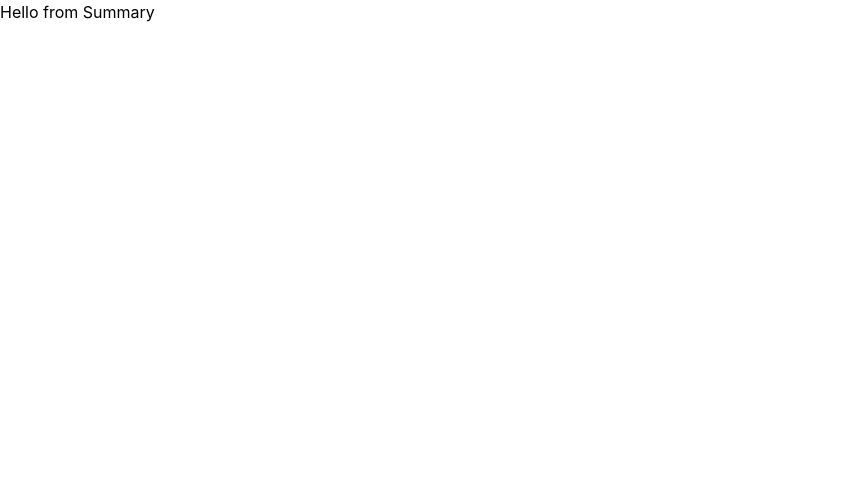
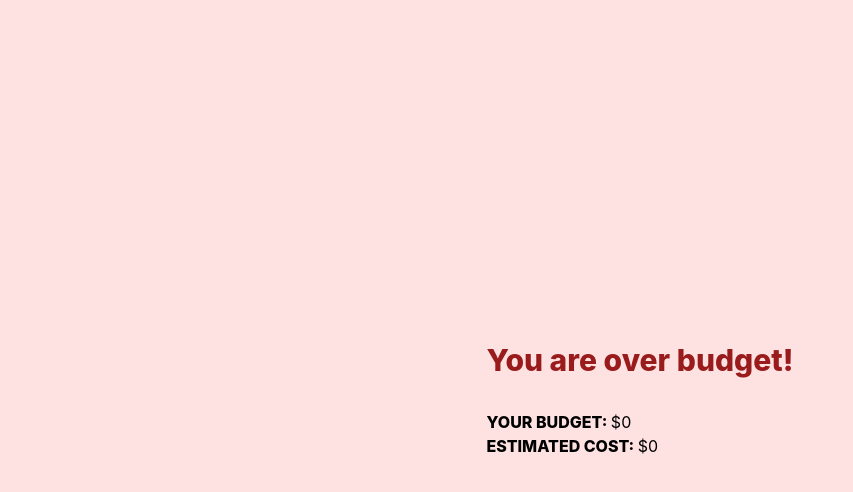
Before and after one commit to daltonscharff/budget-calculator, a React (Create React App) app: page /summary in a window 1280 px wide. Shown: the top 492 px of the page, without its empty margins (0-853 px from the left). Built offline with nearby package versions, Linux system fonts and the light colour scheme; no server answers; the database is empty.

Commit message:
adds simple summary page

```diff
--- a/src/App.tsx
+++ b/src/App.tsx
@@ -5,6 +5,7 @@ import ItemPage from "./pages/ItemsPage";
 import BudgetInputPage from "./pages/BudgetInputPage";
 import "./App.css";
 import PageNotFound from "./pages/PageNotFound";
+import SummaryPage from "./pages/SummaryPage";
 
 function App() {
   const [items, setItems] = useState([] as Item[]);
@@ -59,7 +60,16 @@ function App() {
             />
           }
         />
-        <Route path="/summary" element={<div>Hello from Summary</div>} />
+        <Route
+          path="/summary"
+          element={
+            <SummaryPage
+              budget={budget}
+              priceRange={priceRange}
+              selectedItems={selectedItems}
+            />
+          }
+        />
         <Route path="*" element={<PageNotFound />} />
       </Routes>
     </BrowserRouter>
--- a/src/components/Button.tsx
+++ b/src/components/Button.tsx
@@ -1,10 +1,16 @@
 import { PropsWithChildren } from "react";
 
-type Props = PropsWithChildren<{}>;
+type Props = PropsWithChildren<{
+  className?: string;
+  disabled?: boolean;
+}>;
 
-function Button({ children }: Props) {
+function Button({ className, disabled, children }: Props) {
   return (
-    <button className="w-full text-center font-bold text-white bg-emerald-600 rounded-full px-8 py-4 mt-12 cursor-pointer">
+    <button
+      className={`w-full text-center font-bold text-white bg-emerald-600 rounded-full cursor-pointer px-4 py-2 disabled:bg-gray-300 disabled:cursor-default ${className}`}
+      disabled={disabled}
+    >
       {children}
     </button>
   );
--- a/src/pages/BudgetInputPage.tsx
+++ b/src/pages/BudgetInputPage.tsx
@@ -9,15 +9,16 @@ type Props = {
 
 function BudgetInputPage(props: Props) {
   const [budget, setBudget] = useState(
-    props.budget === 0 ? "" : props.budget.toString()
+    props.budget === 0 ? "" : (props.budget / 100).toString()
   );
   const navigate = useNavigate();
 
   const handleFormSubmit = (event: FormEvent<HTMLFormElement>) => {
     event.preventDefault();
     const budgetClean = budget.replaceAll(",", "");
-    const budgetNum = parseFloat(budgetClean);
+    let budgetNum = parseFloat(budgetClean);
     if (!isNaN(budgetNum)) {
+      budgetNum = Math.round(budgetNum * 100);
       props.setBudget(budgetNum);
       navigate("/items");
     }
@@ -48,7 +49,7 @@ function BudgetInputPage(props: Props) {
             placeholder="50,000"
           />
         </div>
-        <Button>Begin</Button>
+        <Button className="px-8 py-4 mt-12">Begin</Button>
       </div>
     </form>
   );
--- a/src/pages/ItemsPage.tsx
+++ b/src/pages/ItemsPage.tsx
@@ -3,6 +3,8 @@ import { Item } from "../store/firebase";
 import displayCurrency from "../utils/displayCurrency";
 import GroupedItems from "../components/GroupedItems";
 import StickyFooterLayout from "../components/StickyFooterLayout";
+import Button from "../components/Button";
+import { useNavigate } from "react-router-dom";
 
 type Props = {
   items: Item[];
@@ -18,6 +20,7 @@ function ItemPage({
   setSelectedItems,
 }: Props) {
   const [itemsByType, setItemsByType] = useState(new Map<string, Item[]>());
+  const navigate = useNavigate();
 
   const handleItemSelect = (item: Item) => {
     const isSelected = selectedItems.get(item.type) === item;
@@ -41,11 +44,9 @@ function ItemPage({
       }
     }
     setItemsByType(itemsByType);
-    setSelectedItems(new Map<string, Item>());
   }, [items]);
-
   const footer = (
-    <div className="flex p-4 border-t-2">
+    <div className="flex flex-wrap p-4 border-t-2 items-center gap-4">
       <div className="grow">
         <span className="uppercase font-extrabold">Estimated Cost:&nbsp;</span>
         <span>
@@ -56,7 +57,17 @@ function ItemPage({
               )}`}
         </span>
       </div>
-      <div></div>
+      <div className="grow w-40">
+        <div
+          onClick={() => {
+            navigate("/summary");
+          }}
+        >
+          <Button disabled={Array.from(selectedItems.entries()).length === 0}>
+            Continue
+          </Button>
+        </div>
+      </div>
     </div>
   );
   return (
--- a/src/pages/PageNotFound.tsx
+++ b/src/pages/PageNotFound.tsx
@@ -1,8 +1,8 @@
 function PageNotFound() {
   return (
-    <div>
-      <h1 className="text-2xl">404 Error</h1>
-      <h1>Page Not Found</h1>
+    <div className="text-center">
+      <h1 className="text-3xl font-extrabold">404 Error</h1>
+      <h1 className="text-2xl font-light">Page Not Found</h1>
     </div>
   );
 }
--- /dev/null
+++ b/src/pages/SummaryPage.tsx
@@ -0,0 +1,112 @@
+import { FormEvent, useEffect, useState } from "react";
+import Button from "../components/Button";
+import { Item } from "../store/firebase";
+import displayCurrency from "../utils/displayCurrency";
+
+const statusConfig = {
+  default: {
+    bg: "bg-white",
+    fg: "text-black",
+    text: "",
+  },
+  good: {
+    bg: "bg-emerald-100",
+    fg: "text-emerald-800",
+    text: "You are within your budget!",
+  },
+  warning: {
+    bg: "bg-amber-100",
+    fg: "text-amber-800",
+    text: "You may go over budget.",
+  },
+  bad: {
+    bg: "bg-red-100",
+    fg: "text-red-800",
+    text: "You are over budget!",
+  },
+};
+
+type Status = keyof typeof statusConfig;
+
+type Props = {
+  budget: number;
+  priceRange: { low: number; high: number };
+  selectedItems: Map<string, Item>;
+};
+
+function SummaryPage({ budget, priceRange, selectedItems }: Props) {
+  const [status, setStatus] = useState("default" as Status);
+
+  const handleFormSubmit = (event: FormEvent<HTMLFormElement>) => {
+    event.preventDefault();
+    // const budgetClean = budget.replaceAll(",", "");
+    // const budgetNum = parseFloat(budgetClean);
+    // if (!isNaN(budgetNum)) {
+    //   props.setBudget(budgetNum);
+    //   navigate("/items");
+    // }
+  };
+
+  useEffect(() => {
+    if (budget > priceRange.high) {
+      setStatus("good");
+    } else if (budget > priceRange.low) {
+      setStatus("warning");
+    } else {
+      setStatus("bad");
+    }
+  }, [budget, priceRange]);
+
+  return (
+    <form
+      onSubmit={handleFormSubmit}
+      className={`mx-auto min-h-screen flex flex-col justify-center items-center text-left ${statusConfig[status].bg}`}
+    >
+      <div>
+        <h1
+          className={`text-center font-extrabold text-3xl mb-8 ${statusConfig[status].fg}`}
+        >
+          {statusConfig[status].text}
+        </h1>
+        <div>
+          <span className="uppercase font-extrabold">Your budget:&nbsp;</span>
+          <span>{displayCurrency(budget)}</span>
+        </div>
+        <div>
+          <span className="uppercase font-extrabold">
+            Estimated Cost:&nbsp;
+          </span>
+          <span>
+            {priceRange.low === priceRange.high
+              ? `${displayCurrency(priceRange.low)}`
+              : `${displayCurrency(priceRange.low)} - ${displayCurrency(
+                  priceRange.high
+                )}`}
+          </span>
+        </div>
+        {/* <div className="uppercase text-2xl font-extrabold">What's your</div>
+        <div className="uppercase text-6xl font-extrabold">Budget?</div>
+        <div className="my-6 flex">
+          <span className="text-2xl mr-2 text-gray-200 flex-grow-0 font-extrabold">
+            $
+          </span>
+          <input
+            type="text"
+            name="budget"
+            value={budget}
+            onChange={(event) => setBudget(event.target.value)}
+            className="border-b-2 text-right text-2xl w-40 grow"
+            autoFocus
+            maxLength={10}
+            pattern={"[0-9,]+.?[0-9]+"}
+            required
+            placeholder="50,000"
+          />
+        </div>
+        <Button className="px-8 py-4 mt-12">Begin</Button> */}
+      </div>
+    </form>
+  );
+}
+
+export default SummaryPage;
```
